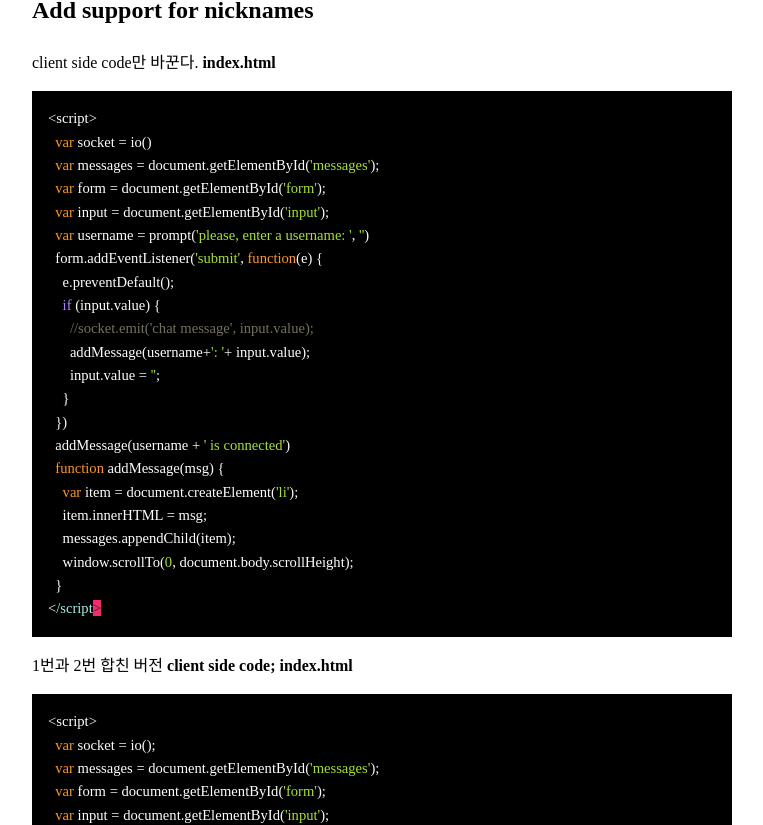
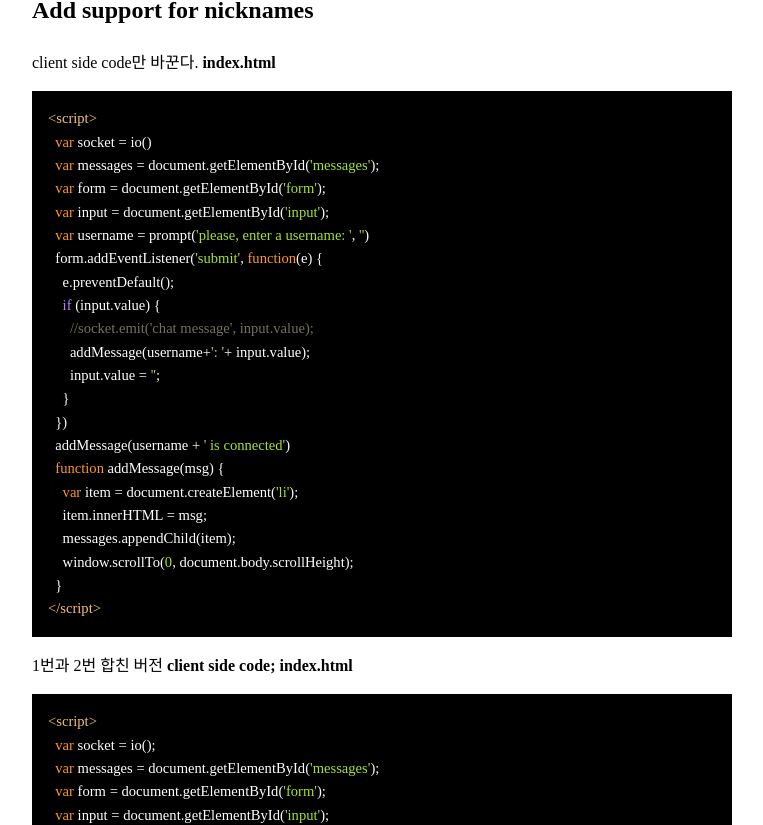
Before and after one commit to domicmeia/domicmeia.github.io, a Jekyll site: the page built from _posts/2023-01-06-socket.io Homework.md, in a window 1280 px wide and 1400 px high, scrolled down 1060 px. Shown: the part 150-975 px from the top of the window, without its empty margins (258-1021 px from the left). Built offline with Jekyll 4.4.1, drawn with Linux system fonts in a browser that asks for light colours; some web fonts are replaced.

Commit message:
html수정

````diff
--- a/_posts/2023-01-06-socket.io Homework.md
+++ b/_posts/2023-01-06-socket.io Homework.md
@@ -38,7 +38,7 @@
 
 client side code만 바꾼다.
 **index.html**
-```js
+```html
 <script>
   var socket = io()
   var messages = document.getElementById('messages');
@@ -65,7 +65,7 @@
 
 1번과 2번 합친 버전
 **client side code; index.html**
-```js
+```html
 <script>
   var socket = io();
   var messages = document.getElementById('messages');
````
